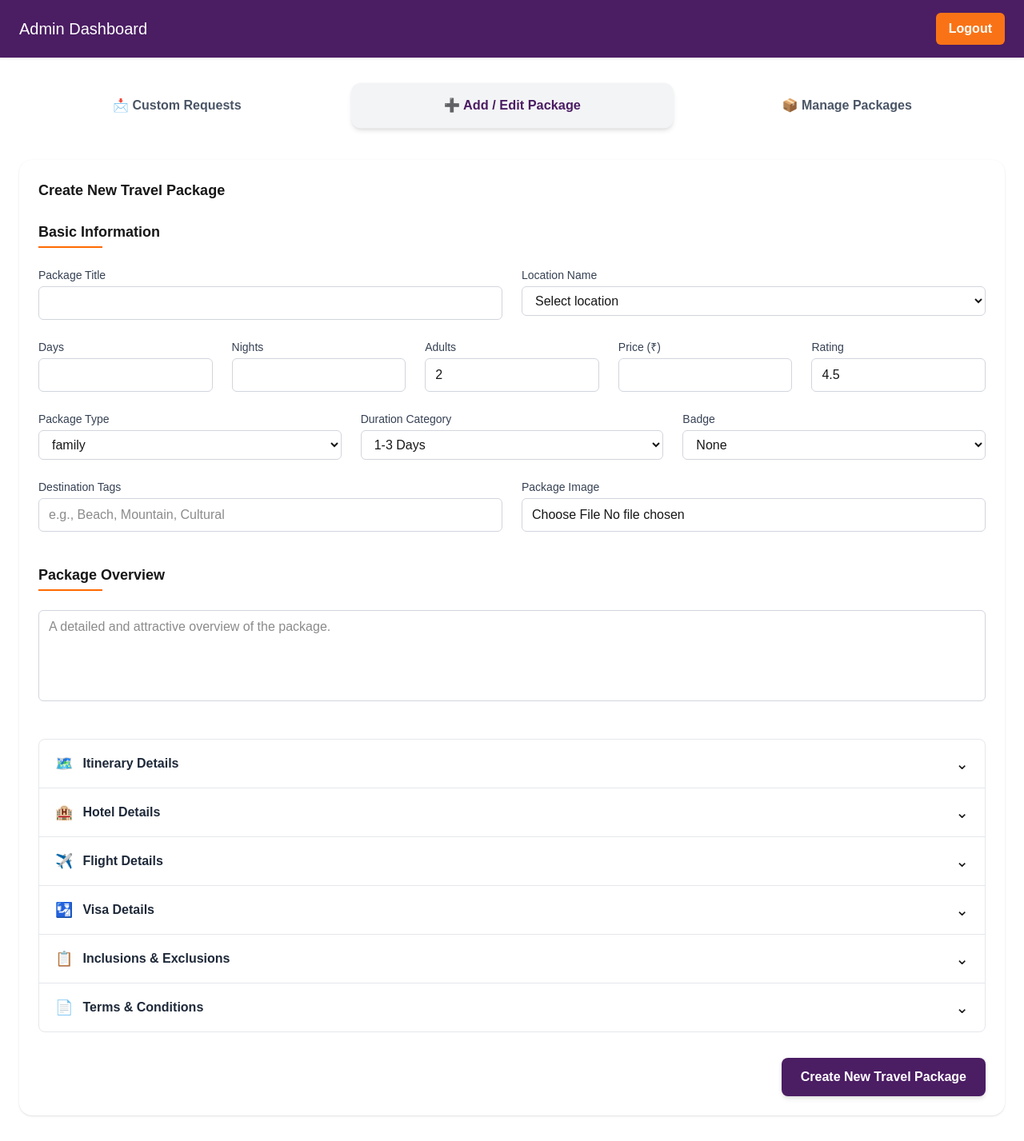
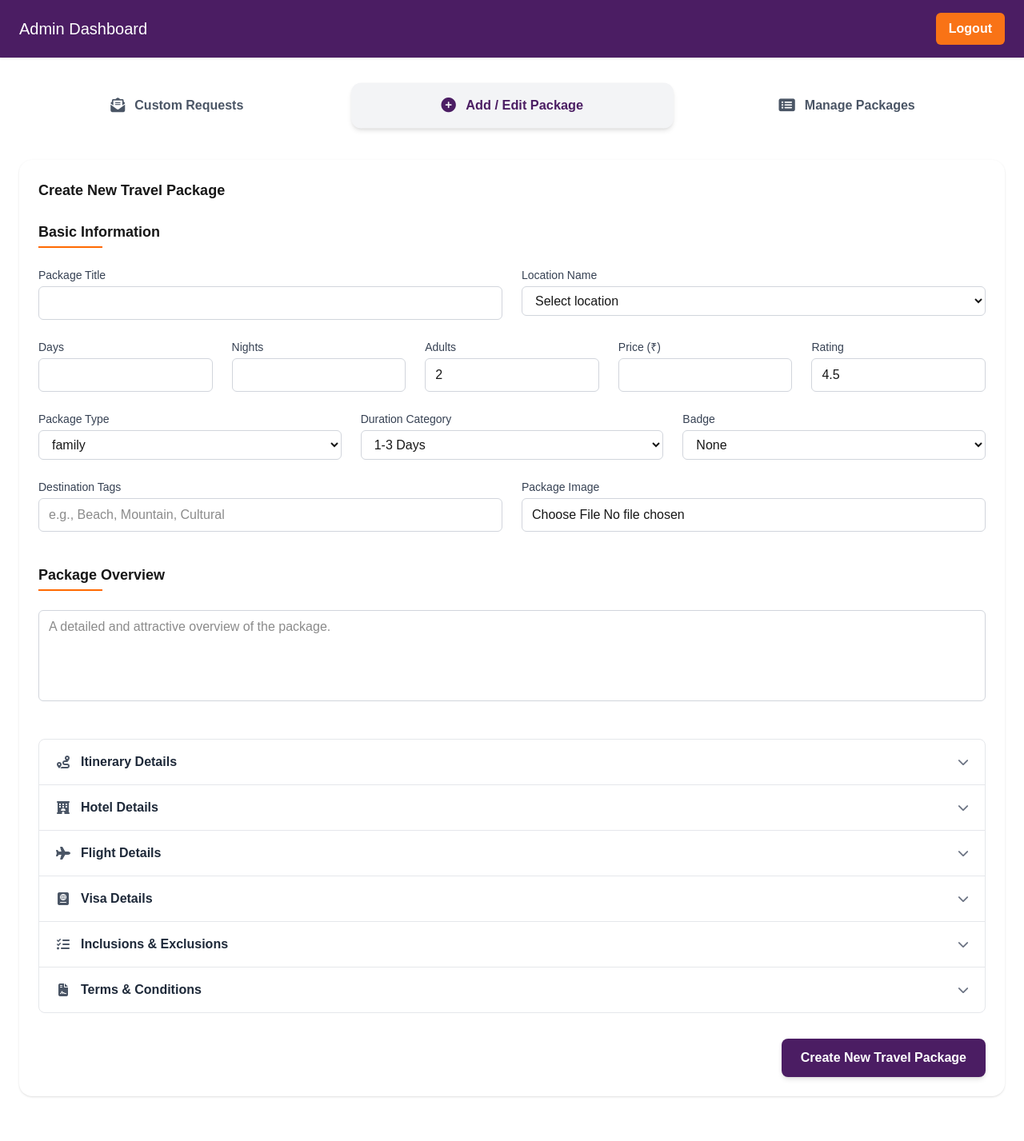
Before and after one commit to Next-Gen-Interns/endless-trip, a Next.js app: page /admin/add-edit-package in a window 1280 px wide. Shown: the whole page at 80% size. After the commit the page ends 1403 px from the top, so only its background shows below. Built offline with nearby package versions, Linux system fonts and the light colour scheme.

Commit message:
fix the admin page

```diff
--- a/src/app/login/page.jsx
+++ b/src/app/login/page.jsx
@@ -2,6 +2,7 @@
 
 import { useState } from "react";
 import { useRouter } from "next/navigation";
+import Image from "next/image";
 
 export default function AdminLoginPage() {
   const [password, setPassword] = useState("");
@@ -29,16 +30,29 @@
     <div className="min-h-screen flex items-center justify-center bg-gray-100">
       <form
         onSubmit={handleSubmit}
-        className="bg-white p-10 rounded-xl shadow-lg w-full max-w-sm"
+        className="bg-white p-8 md:p-10 rounded-xl shadow-lg w-full max-w-md"
       >
-        <h1 className="text-2xl font-bold text-center mb-6">
+        {/* Logo */}
+        <div className="flex justify-center mb-4">
+          <div className="relative w-36 h-36">
+            <Image
+              src="/logo.jpeg"
+              alt="Endless Trips Logo"
+              fill
+              className="object-contain"
+              priority
+            />
+          </div>
+        </div>
+
+        <h1 className="text-3xl font-bold text-[#290d39] text-center mb-6">
           Admin Panel Login
         </h1>
 
         <input
           type="password"
           placeholder="Password"
-          className="w-full border rounded-lg px-4 py-3 mb-4"
+          className="w-full border rounded-sm px-4 py-3 mb-4 focus:outline-none focus:ring-2 focus:ring-[#4b1d63]"
           value={password}
           onChange={(e) => setPassword(e.target.value)}
         />
@@ -47,7 +61,7 @@
 
         <button
           type="submit"
-          className="w-full bg-[#4b1d63] text-white py-3 rounded-lg font-semibold"
+          className="w-full bg-[#4b1d63] text-white py-3 rounded-lg font-semibold hover:bg-[#3a154d] transition-colors duration-200"
         >
           Login
         </button>
--- a/src/components/WhyChooseUs.jsx
+++ b/src/components/WhyChooseUs.jsx
@@ -48,17 +48,17 @@
 
 export default function WhyChooseUs() {
   return (
-    <section className="py-24 bg-white">
-      <div className="max-w-6xl mx-auto px-6">
+    <section className="py-12 md:py-24 bg-white">
+      <div className="max-w-6xl mx-auto px-4 sm:px-6">
         {/* -------- Section Header -------- */}
         <motion.div
           initial={{ opacity: 0, y: 20 }}
           whileInView={{ opacity: 1, y: 0 }}
           viewport={{ once: true }}
           transition={{ duration: 0.6 }}
-          className="text-center mb-16"
+          className="text-center mb-12 md:mb-16"
         >
-          <h2 className="text-3xl md:text-4xl font-bold text-gray-800">
+          <h2 className="text-2xl sm:text-3xl md:text-4xl font-bold text-gray-800 px-2">
             Why Choose Endless Trips?
           </h2>
 
@@ -71,7 +71,7 @@
           initial="hidden"
           whileInView="visible"
           viewport={{ once: true }}
-          className="grid grid-cols-1 md:grid-cols-2 lg:grid-cols-3 gap-8"
+          className="grid grid-cols-1 md:grid-cols-2 lg:grid-cols-3 gap-6 md:gap-8"
         >
           {reasons.map((item) => (
             <motion.div
@@ -80,29 +80,31 @@
               className="
                 group
                 rounded-[15px]
-  px-[30px] py-[50px]
-  min-h-[350px]
+                px-6 sm:px-8 lg:px-[30px]
+                py-8 sm:py-10 lg:py-[50px]
+                min-h-[300px] sm:min-h-[350px]
                 text-center
                 border border-gray-200
                 bg-gradient-to-br from-white to-gray-50
-  shadow-[0_15px_40px_rgba(0,0,0,0.08)]
+                shadow-[0_10px_30px_rgba(0,0,0,0.05)]
+                sm:shadow-[0_15px_40px_rgba(0,0,0,0.08)]
                 transition-all duration-[400ms]
                 hover:-translate-y-2
                 hover:shadow-[0_20px_50px_rgba(0,0,0,0.12)]
               "
             >
               {/* Icon */}
-              <div className="text-5xl mb-6 text-orange-500 transition-colors duration-300 group-hover:text-purple-700">
+              <div className="text-4xl sm:text-5xl mb-5 sm:mb-6 text-orange-500 transition-colors duration-300 group-hover:text-purple-700">
                 <i className={item.icon}></i>
               </div>
 
-              {/* Title */}
-              <h3 className="text-3xl font-bold text-gray-800 drop-shadow-sm mb-4 ">
+              {/* Title - Adjusted for mobile */}
+              <h3 className="text-xl sm:text-2xl lg:text-3xl font-bold text-gray-800 drop-shadow-sm mb-4 leading-tight break-words">
                 {item.title}
               </h3>
 
               {/* Description */}
-              <p className="text-gray-500 text-lg leading-relaxed">
+              <p className="text-gray-500 text-base sm:text-lg leading-relaxed px-1">
                 {item.description}
               </p>
             </motion.div>
--- a/src/components/admin/AddEditPackageAccordion.jsx
+++ b/src/components/admin/AddEditPackageAccordion.jsx
@@ -9,12 +9,12 @@
 import TermsConditionsSection from "./TermsConditionsSection.jsx";
 
 const SECTIONS = [
-  { title: "Itinerary Details", icon: "🗺️" },
-  { title: "Hotel Details", icon: "🏨" },
-  { title: "Flight Details", icon: "✈️" },
-  { title: "Visa Details", icon: "🛂" },
-  { title: "Inclusions & Exclusions", icon: "📋" },
-  { title: "Terms & Conditions", icon: "📄" },
+  { title: "Itinerary Details", icon: "fas fa-route" },
+  { title: "Hotel Details", icon: "fas fa-hotel" },
+  { title: "Flight Details", icon: "fas fa-plane" },
+  { title: "Visa Details", icon: "fas fa-passport" },
+  { title: "Inclusions & Exclusions", icon: "fas fa-list-check" },
+  { title: "Terms & Conditions", icon: "fas fa-file-contract" },
 ];
 
 export default function AddEditPackageAccordion({ form, setForm }) {
@@ -54,21 +54,21 @@
                   `}
                 >
                   <div className="flex items-center gap-3">
-                    <span className="text-lg">{section.icon}</span>
+                    <i
+                      className={`${section.icon} text-gray-600 w-5 text-center`}
+                    ></i>
                     <span className="font-semibold text-gray-800">
                       {section.title}
                     </span>
                   </div>
 
                   {/* CHEVRON */}
-                  <span
+                  <i
                     className={`
-                      text-xl transition-transform duration-300 ease-out
+                      fas fa-chevron-down text-gray-500 text-sm transition-transform duration-300 ease-out
                       ${isOpen ? "rotate-180" : ""}
                     `}
-                  >
-                    ⌄
-                  </span>
+                  ></i>
                 </button>
 
                 {/* CONTENT SHELL */}
--- a/src/components/admin/AdminTabs.jsx
+++ b/src/components/admin/AdminTabs.jsx
@@ -8,21 +8,24 @@
 
   const tabs = [
     {
-      label: "📩 Custom Requests",
+      label: "Custom Requests",
+      icon: "fas fa-envelope-open-text",
       path: "/admin/custom-requests",
     },
     {
-      label: "➕ Add / Edit Package",
+      label: "Add / Edit Package",
+      icon: "fas fa-plus-circle",
       path: "/admin/add-edit-package",
     },
     {
-      label: "📦 Manage Packages",
+      label: "Manage Packages",
+      icon: "fas fa-list-alt",
       path: "/admin/manage-packages",
     },
   ];
 
   const base =
-    "flex items-center justify-center gap-2 px-6 py-4 rounded-xl font-semibold transition-all duration-200";
+    "flex items-center justify-center gap-3 px-6 py-4 rounded-xl font-semibold transition-all duration-200";
 
   return (
     <div className="grid grid-cols-1 md:grid-cols-3 gap-6 mb-10">
@@ -39,7 +42,8 @@
                 : "bg-white text-gray-600 hover:bg-gray-50 hover:text-gray-800"
             }`}
           >
-            {t.label}
+            <i className={`${t.icon} text-lg`}></i>
+            <span>{t.label}</span>
           </button>
         );
       })}
```
Lines whose indentation alone changed are shown as unchanged.
